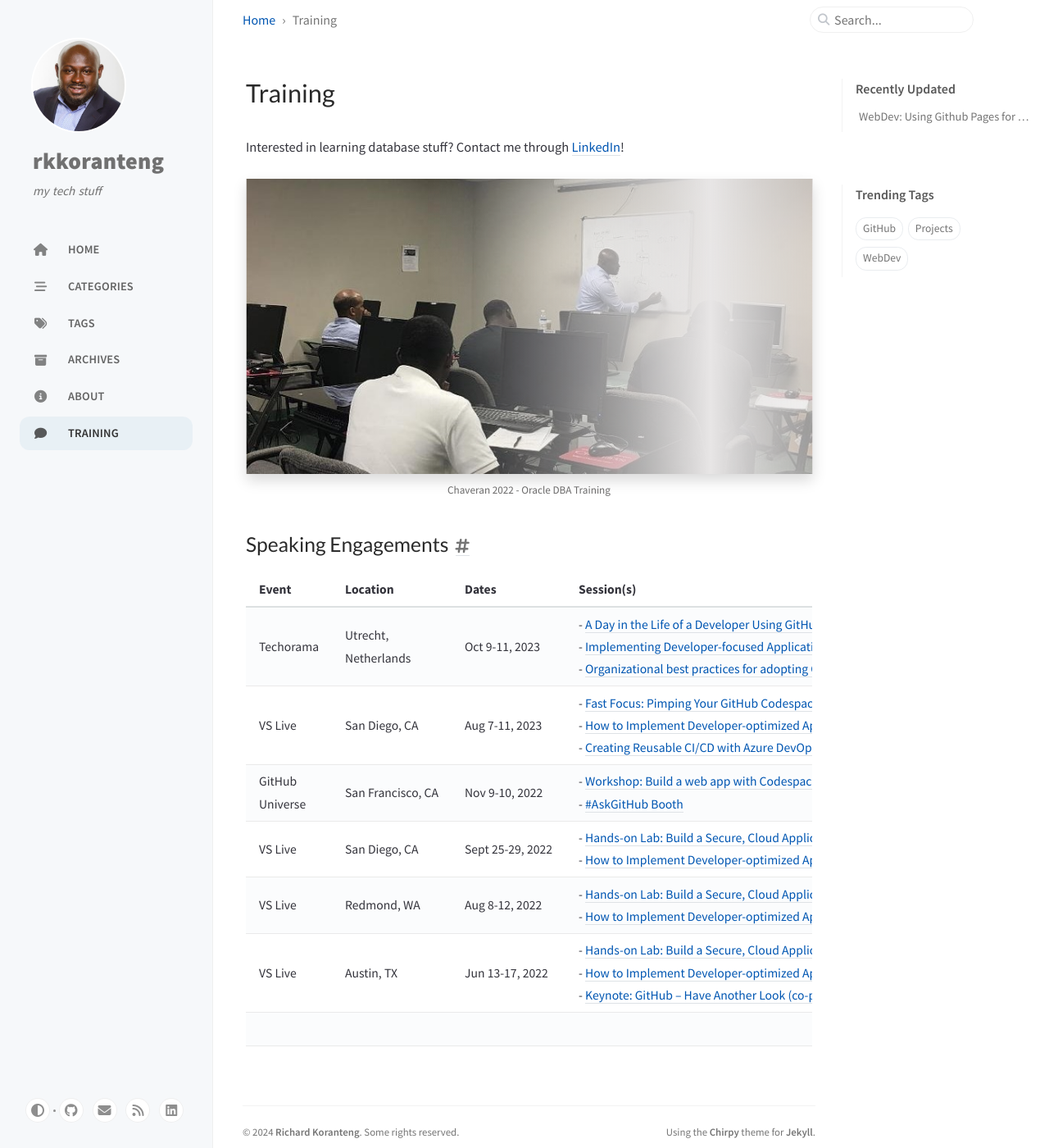
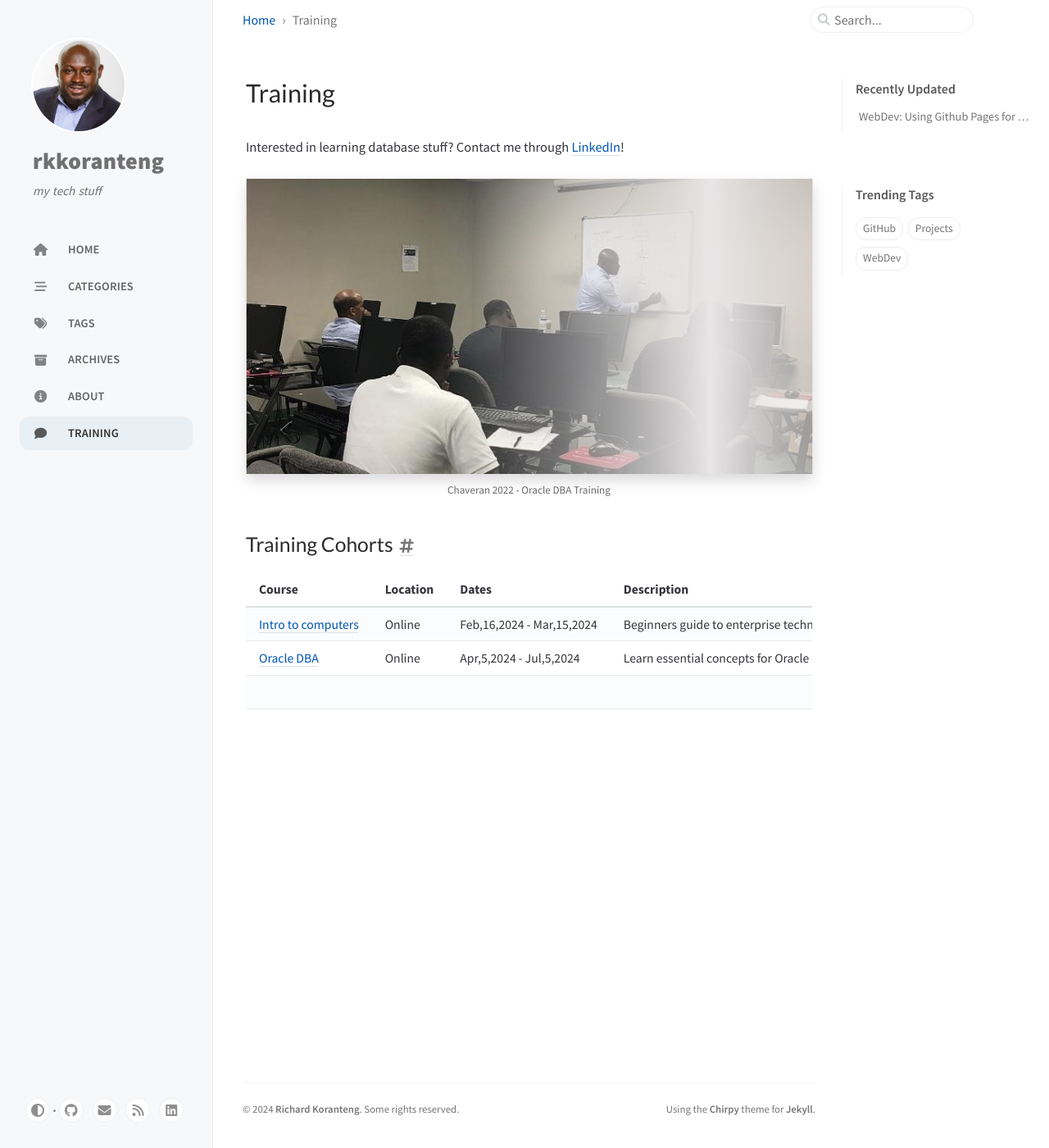
Before and after one commit to RKKoranteng/blog, a Jekyll site: the page built from _tabs/training.md, in a window 1280 px wide and 1400 px high. Shown: the whole window at 82% size. Built offline with Jekyll 4.4.1, drawn with Linux system fonts in a browser that asks for light colours; cached includes are drawn as plain includes.

Commit message:
update training

```diff
--- a/_tabs/training.md
+++ b/_tabs/training.md
@@ -9,14 +9,10 @@ Interested in learning database stuff? Contact me through [LinkedIn](https://www
 ![Chaveran 2022 - Oracle DBA Training](/assets/img/sample/training.jpg){: .shadow }
 _Chaveran 2022 - Oracle DBA Training_
 
-## Speaking Engagements
+## Training Cohorts
 
-| Event   	| Location      	| Dates            	| Session(s) |
+| Course   	| Location      	| Dates            	| Description |
 |-----------|-------------------|-------------------|------------|
-| Techorama | Utrecht,<br>Netherlands | Oct 9-11, 2023 | - [A Day in the Life of a Developer Using GitHub](https://techorama.nl/agenda/session/a-day-in-the-life-of-a-developer-using-github/)<br> - [Implementing Developer-focused Application Security](https://techorama.nl/agenda/session/implementing-developerfocused-application-security/)<br> - [Organizational best practices for adopting GitHub Actions](https://techorama.nl/agenda/session/organizational-best-practices-for-adopting-github-actions/)
-| VS Live   | San Diego, CA     | Aug 7-11, 2023    | - [Fast Focus: Pimping Your GitHub Codespace](https://vslive.com/Events/San-Diego-2023/Sessions/Wednesday/W13-Fast-Focus-Pimping-Your-GitHub-Codespace.aspx)<br> - [How to Implement Developer-optimized Application Security](https://vslive.com/Events/San-Diego-2023/Sessions/Thursday/TH14-How-to-Implement-Optimized-App-Security.aspx)<br> - [Creating Reusable CI/CD with Azure DevOps Pipeline Templating](https://vslive.com/Events/San-Diego-2023/Sessions/Wednesday/W22-Creating-Reusable-CICD-Templating.aspx)                                      	|
-| GitHub<br>Universe | San Francisco, CA | Nov 9-10, 2022 | - [Workshop: Build a web app with Codespaces and deploy it to Microsoft Azure with GitHub](https://web.archive.org/web/20221018212229/https://githubuniverse.com/events/detail/on-site-schedule)<br>- [#AskGitHub Booth](https://github.blog/2022-10-11-the-github-universe-2022-agenda-is-live/#register-now) |
-| VS Live   | San Diego, CA     | Sept 25-29, 2022 	| - [Hands-on Lab: Build a Secure, Cloud Application in a Day with GitHub (co-facilitator)](https://vslive.com/Events/San-Diego-2022/Sessions/Sunday/S01-Handson-Lab-Build-a-Secure-Cloud-Application-in-a-Day-with-GitHub.aspx)<br> - [How to Implement Developer-optimized Application Security](https://vslive.com/Events/San-Diego-2022/Sessions/Wednesday/W08-How-to-Implement-Developer-optimized-Application-Security.aspx)                                                                     	|
-| VS Live   | Redmond, WA       | Aug 8-12, 2022    | - [Hands-on Lab: Build a Secure, Cloud Application in a Day with GitHub (co-facilitator)](https://vslive.com/Events/Redmond-2022/Sessions/Monday/VM01-HOL-Build-a-Secure-Cloud-Application-in-a-Day-with-GitHub.aspx)<br> - [How to Implement Developer-optimized Application Security](https://vslive.com/Events/Redmond-2022/Sessions/Tuesday/VT12-How-to-Implement-Developeroptimized-Application-Security.aspx)                                                                     	|
-| VS Live   | Austin, TX        | Jun 13-17, 2022   | - [Hands-on Lab: Build a Secure, Cloud Application in a Day with GitHub (co-facilitator)](https://vslive.com/Events/Austin-2022/Sessions/Monday/HOL03-Hands-on-Lab-Build-a-Secure-Cloud-Application-in-a-Day-with-GitHub.aspx)<br> - [How to Implement Developer-optimized Application Security (co-presenter)](https://vslive.com/Events/Austin-2022/Sessions/Wednesday/W04-How-to-Implement-Developer-optimized-Application-Security.aspx)<br> - [Keynote: GitHub – Have Another Look (co-presenter)](https://vslive.com/Events/Austin-2022/Sessions/Tuesday/Keynote.aspx) 	|
+| [Intro to computers](#) | Online | Feb,16,2024 - Mar,15,2024 | Beginners guide to enterprise technology systems and solutions |
+| [Oracle DBA](#) | Online | Apr,5,2024 - Jul,5,2024 | Learn essential concepts for Oracle database administration |
 |           |                   |                   |            |
```
